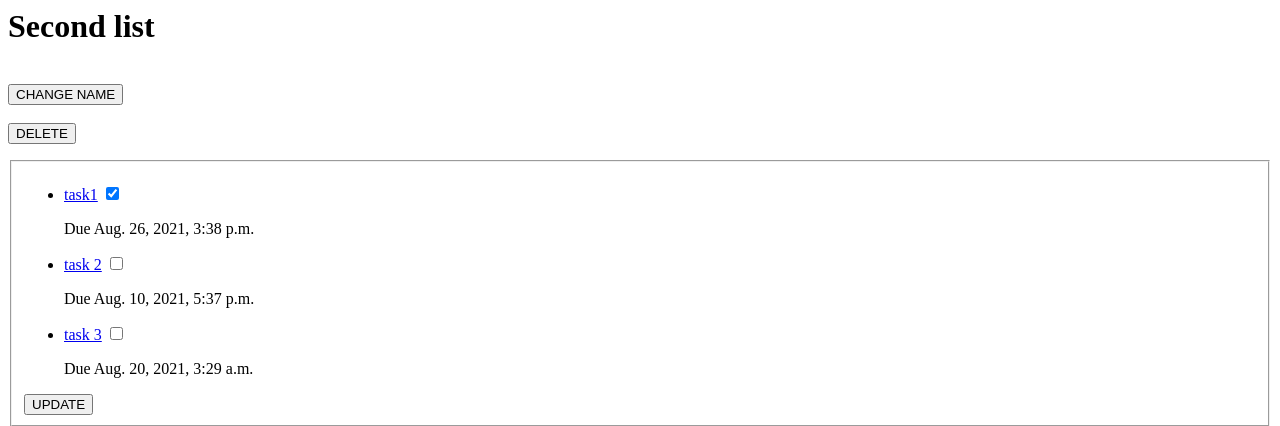
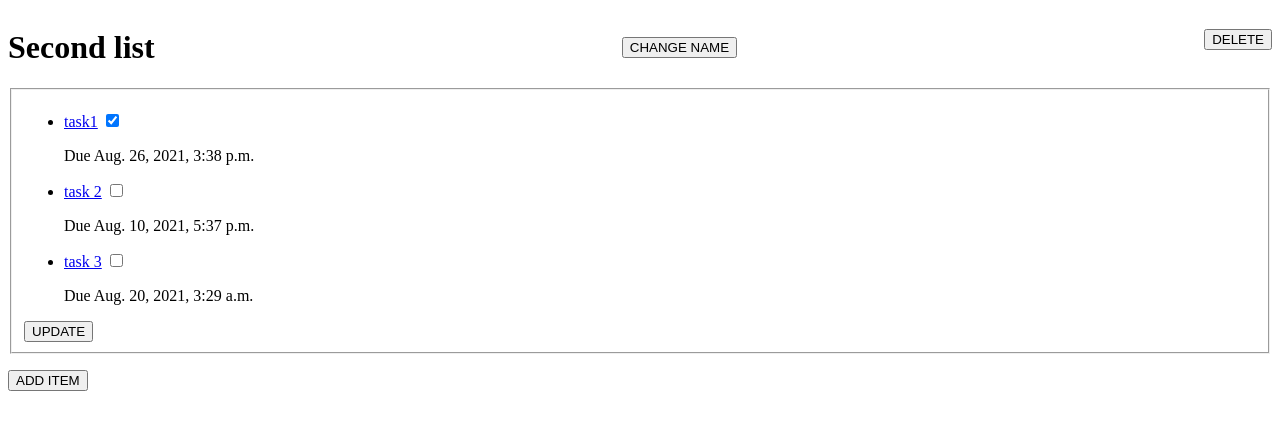
Before and after one commit to vaishnavi-gupta18/ToDo_App, a Django app: page /todo/2/ in a window 1280 px wide. Shown: the top 426 px of the page. Run offline with Django 3.2, Linux system fonts and the light colour scheme; data comes from the database, SQL or seed files in the repository; both versions use the stored data as it was after the commit.

Commit message:
fixed delete list

```diff
--- a/todo/templates/todo/detail.html
+++ b/todo/templates/todo/detail.html
@@ -1,9 +1,13 @@
-<h1>{{ todolist.list_name}}</h1><br>
-<a href='/todo/{{todolist.id}}/updatelist'><button>CHANGE NAME</button></a><br><br>
-<form action="{% url 'todo:list_delete' todolist.id %}" method="GET">
-    {% csrf_token %}
-        <input type="submit" value="DELETE">
-</form>
+
+<div style="display: flex; flex-direction: row; justify-content: space-between; align-items: center;" id='container'>
+    <div class="item"><h1>{{ todolist.list_name}}</h1></div>
+    <div class="item"><a href='/todo/{{todolist.id}}/updatelist'><button>CHANGE NAME</button></a></div>
+    <div class="item"><form action="{% url 'todo:list_delete' todolist.id %}" method="GET">
+        {% csrf_token %}
+            <input type="submit" value="DELETE">
+    </form></div>
+</div>
+
 <form action="{% url 'todo:update' todolist.id %}" method="post">
     {% csrf_token %}
     <fieldset>
```
Also changed, not shown: todo/templates/todo/deletelist.html (deleted, +0 -13 lines), db.sqlite3.
